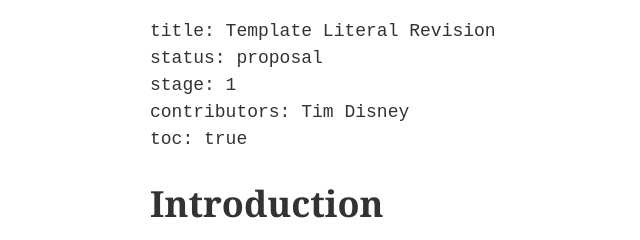
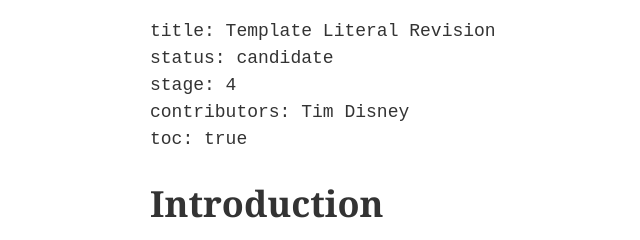
Before and after one commit to tc39/template-literal-revision, a website: page proposal.html in a window 1280 px wide. Shown: the top 240 px of the page, 0-640 px from the left. Drawn offline with nearby package versions, Linux system fonts and the light colour scheme.

Commit message:
Update HTML page to Stage 4
Stage 1 Proposal -> Stage 4 Candidate

```diff
--- a/proposal.html
+++ b/proposal.html
@@ -6,8 +6,8 @@
 <script src="ecmarkup.js"></script>
 <pre class=metadata>
 title: Template Literal Revision
-status: proposal
-stage: 1
+status: candidate
+stage: 4
 contributors: Tim Disney
 toc: true
 </pre>
```
